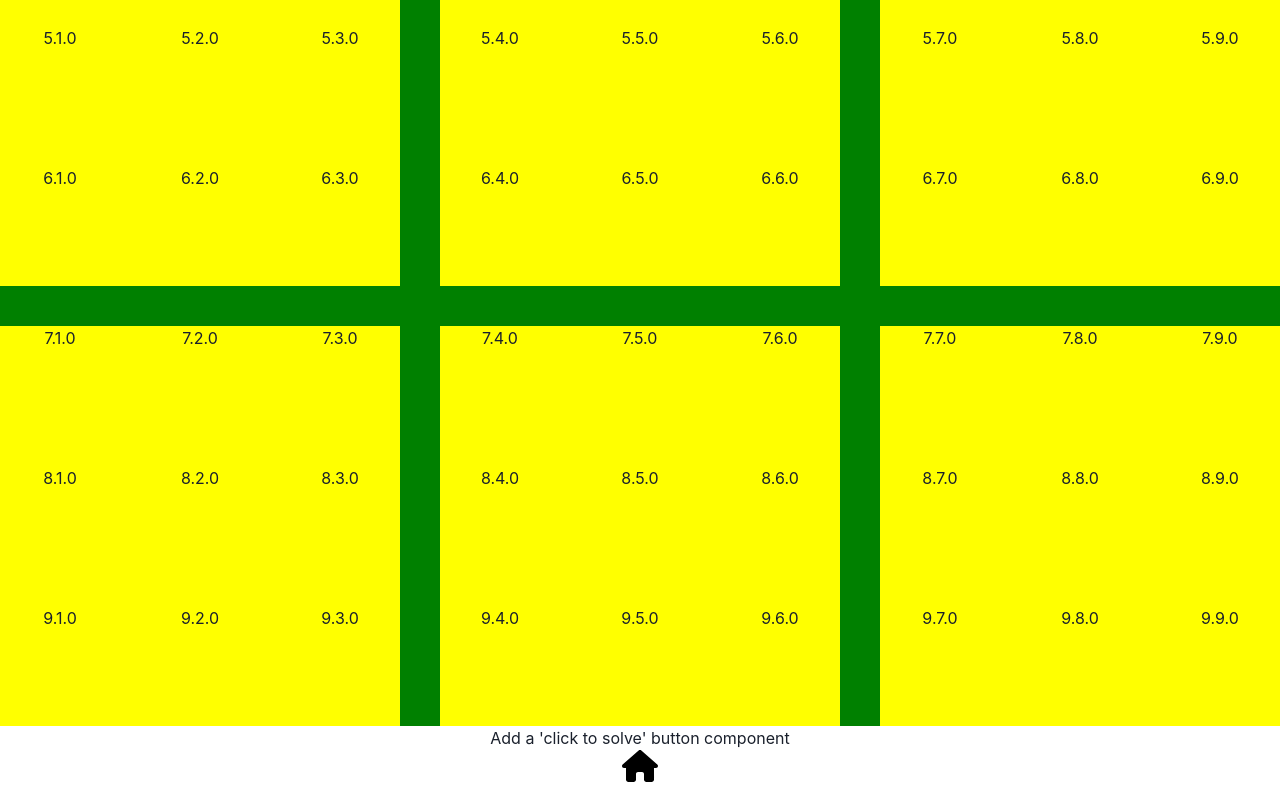
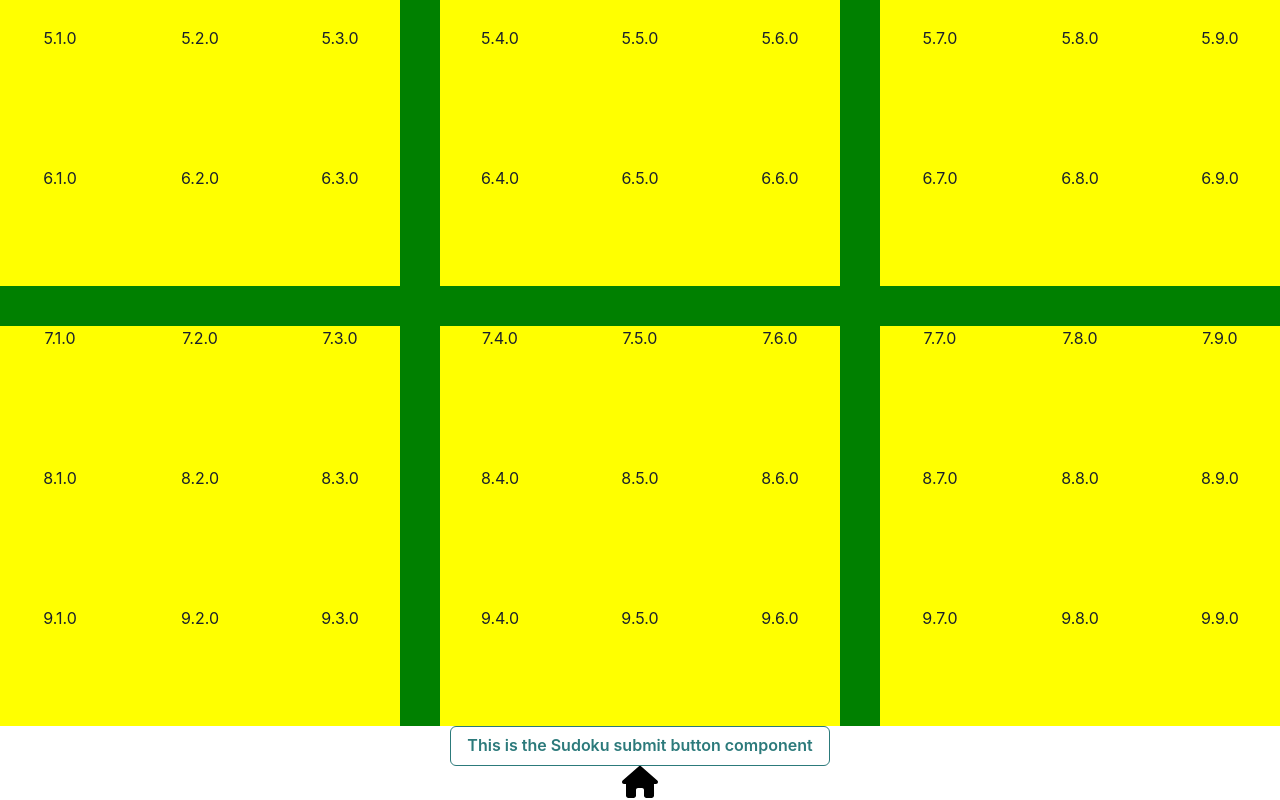
Before and after one commit to AalimCoding/AalimCoding.github.io, a React (Create React App) app: page /#/SudokuSolver in a window 1280 px wide. Shown: the part 740-1540 px from the top of the page. Built offline with nearby package versions, Linux system fonts and the light colour scheme.

Commit message:
Added basic structure fo SudokuSubmitButton.

```diff
--- a/src/SudokuSolver.js
+++ b/src/SudokuSolver.js
@@ -1,4 +1,5 @@
 import SudokuGrid from "./SudokuGrid";
+import SudokuSubmitButton from "./SudokuSubmitButton";
 import { useTheme } from "./ThemeContext"
 
 
@@ -13,7 +14,7 @@ function SudokuSolver() {
 
             <SudokuGrid />
 
-            Add a 'click to solve'  button component
+            <SudokuSubmitButton/>
 
 
         </div>
--- /dev/null
+++ b/src/SudokuSubmitButton.js
@@ -0,0 +1,24 @@
+import { useTheme } from "./ThemeContext"
+import { Button, ButtonGroup } from '@chakra-ui/react'
+
+/* I use Chakra UI Buttons. For docs go to:
+https://chakra-ui.com/docs/components/button/usage */
+
+function SudokuSubmitButton() {
+    const { theme } = useTheme();
+    return (
+        <div>
+
+            <Button
+                colorScheme='teal'
+                variant='outline'
+            /*  isLoading
+             loadingText='Submitting' */
+            >
+                This is the Sudoku submit button component
+            </Button>
+        </div>
+    )
+}
+
+export default SudokuSubmitButton
```
